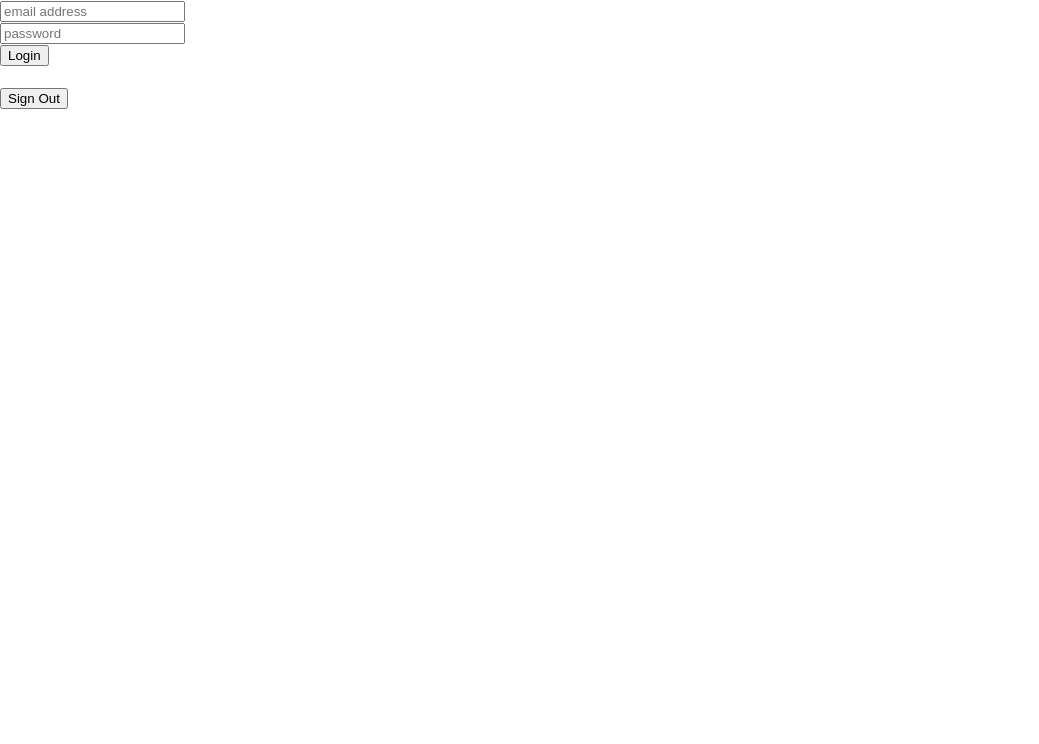
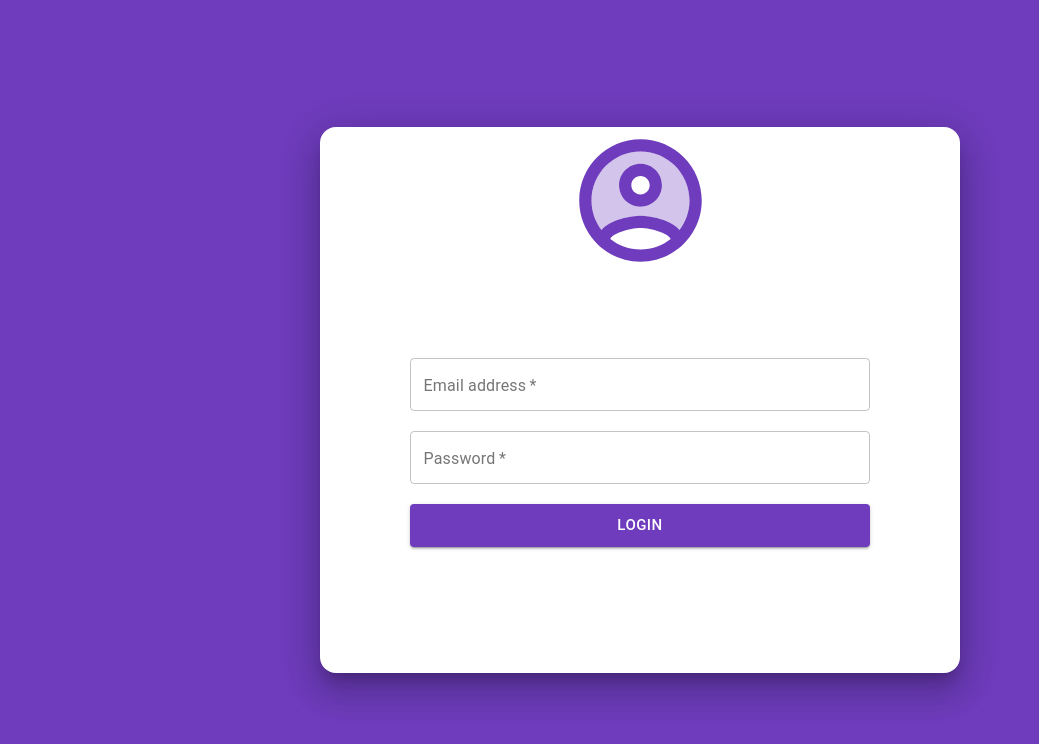
Before and after one commit to raw-knuck/Horse-s-Mouth-Frontend, a React (Create React App) app in the folder client/: page /login in a window 1280 px wide. Shown: the top 744 px of the page, without its empty margins (0-1039 px from the left). Built offline with nearby package versions, Linux system fonts and the light colour scheme; no server answers.

Commit message:
Login functionality and redirectly done

```diff
--- a/client/src/App.jsx
+++ b/client/src/App.jsx
@@ -12,7 +12,7 @@ import { ThemeProvider } from '@material-ui/styles';
 function App() {
   return (
     <>
-    <ThemeProvider>
+    <ThemeProvider theme={theme}>
       <Routes>
         <Route exact path="/" element={<Home/>}/>
         <Route exact path="/login" element={<Login/>}/>
--- a/client/src/index.scss
+++ b/client/src/index.scss
@@ -5,8 +5,22 @@ body {
     sans-serif;
   -webkit-font-smoothing: antialiased;
   -moz-osx-font-smoothing: grayscale;
+  background-color: #6E3CBC;
+  display: flex;
+  flex-direction: column;
+  justify-content: center;
+  align-items: center;
+  min-width: 100vw;
+  min-height: 100vh;
 }
-
+#root{
+  min-width: 100%;
+  min-height: 100%;
+  display: flex;
+  flex-direction: column;
+  justify-content: center;
+  align-items: center;
+}
 code {
   font-family: source-code-pro, Menlo, Monaco, Consolas, 'Courier New',
     monospace;
--- a/client/src/pages/Home.jsx
+++ b/client/src/pages/Home.jsx
@@ -1,12 +1,38 @@
-import React from 'react'
+import React, { useState } from 'react'
 import Button from '@material-ui/core/Button';
+import { getAuth, onAuthStateChanged,signOut} from 'firebase/auth';
+import { Navigate,useNavigate } from "react-router-dom"
+import { authentication } from '../utils/init-firebase';
 
 const Home = () => {
+    let [user, setuser] = useState({})
+
+    const signing_out = async() =>{
+        console.log("called the function")
+        setuser(await signOut(authentication));
+        console.log(user);
+    }
+    const auth = getAuth();
+    const history = useNavigate();
+
+    onAuthStateChanged(auth, (user) => {
+    console.log(user)
+    if (!user) {
+        return history("/login");
+    }
+    else
+    {
+        user=this.user
+    }
+    });
+
+
     return (
         <>
-            <Button variant="contained" color="success">
+            <Button variant="contained">
                 Success
             </Button>
+            {user?<button onClick={signing_out}>Sign Out</button>:null}
         </>
     )
 }
--- a/client/src/pages/Login.jsx
+++ b/client/src/pages/Login.jsx
@@ -1,8 +1,12 @@
 import { onAuthStateChanged, signInWithEmailAndPassword, signOut } from 'firebase/auth';
 import React,{useState} from 'react'
-import { auth } from '../utils/init-firebase';
-
-
+import { Navigate } from "react-router-dom"
+import { authentication } from '../utils/init-firebase';
+import TextField from '@material-ui/core/TextField'
+import Button from '@material-ui/core/Button'
+import Box from '@material-ui/core/Box'
+import styling from '../styles/pagestyles/Login'
+import AccountCircleTwoToneIcon from '@material-ui/icons/AccountCircleTwoTone';
 const Login = () => {
 
 
@@ -11,35 +15,42 @@ const Login = () => {
     const [pass, setpass] = useState("")
     const [user, setuser] = useState({})
 
-
     //submitting form
     const submitlogin = async(event) => {
         event.preventDefault();
         try {
-            const user= await signInWithEmailAndPassword(auth,email,pass)
+            const user= await signInWithEmailAndPassword(authentication,email,pass)
+
         } catch (error) {
-            console.log(error);
+            alert("User authetication failed!")
         }
     }
 
-    onAuthStateChanged(auth,(currentUser)=>{
+    onAuthStateChanged(authentication,(currentUser)=>{
         setuser(currentUser)
     })
 
-    const signing_out = async() =>{
-        await signOut(auth)
+    const checkValidation = () =>{
+        if(user?.email)
+        {
+            return <Navigate to='/'/>;
+        }
     }
+    const classes=styling();
     return (
         <>
-            <form onSubmit={submitlogin}>
-                <input type="text" placeholder='email address' name='email' onChange={(event)=>{setemail(event.target.value)}} value={email}/>
-                <br />
-                <input type="text" placeholder='password' name='password' onChange={(event)=>{setpass(event.target.value)}} value={pass}/>
-                <br />
-                <button type="submit">Login</button>
+        {checkValidation()}
+        <Box height="50%" className={classes.box} display="flex" flexDirection="column" width="50vw" justifyContent="center" alignItems="center" boxShadow={20} borderRadius={16}>
+            <AccountCircleTwoToneIcon className={classes.icon}/>
+            <form onSubmit={submitlogin} className={classes.form}>
+                <TextField name='email' onChange={(event)=>{setemail(event.target.value)}} value={email} label="Email address" variant="outlined" required={true}/>
+                <br/>
+                <TextField name='password' onChange={(event)=>{setpass(event.target.value)}} value={pass} label="Password" variant="outlined" required={true} type={"password"}/>
+                <br/>
+                <Button variant="contained" color="primary" type='submit' size="large" style={{backgroundColor:"#6E3CBC"}}>Login</Button>
             </form>
-            <h4>{user?user.email:""}</h4>
-            <button onClick={signing_out}>Sign Out</button>
+            <h4>{user?.email}</h4>
+        </Box>
         </>
     )
 }
--- a/client/src/styles/pagestyles/Login.jsx
+++ b/client/src/styles/pagestyles/Login.jsx
@@ -1,12 +1,47 @@
-import { blue } from "@material-ui/core/colors";
 import { makeStyles } from "@material-ui/styles";
+import theme from '../themes/Main'
 
-const useStyles=makeStyles({
+const useStyles=makeStyles((theme)=>({
     root:{
         primary:{
-            backgroundColor:blue
+            backgroundColor:theme.root.primary.main
         }
+    },
+    box:{
+        backgroundColor:theme.root.primary.light,
+        [theme.breakpoints.down('sm')]: {
+            width:'100vw'
+          },
+    },
+    icon:{
+        fontSize:147,
+        color:theme.root.primary.main,
+    },
+    form:{
+        '& .MuiTextField-root': {
+            // margin: theme.spacing(7),
+            width: '90%',
+        },
+        '& .MuiButton-root':
+        {
+            // margin: theme.spacing(7),
+            width: '90%'
+        },
+        '& .MuiOutlinedInput-input':{
+            padding:theme.spacing(4.3,50),
+            [theme.breakpoints.down('sm')]:{
+                padding: theme.spacing(4.3,30)
+            },
+        },
+        padding: theme.spacing(21,16),
+        display:"flex",
+        flexDirection:"column",
+        justifyContent:"center",
+        alignItems:"center",
+        [theme.breakpoints.down('sm')]:{
+            padding: theme.spacing(0,0)
+        },
     }
-})
+}))
 
 export default useStyles
--- a/client/src/styles/themes/Main.jsx
+++ b/client/src/styles/themes/Main.jsx
@@ -1,12 +1,13 @@
 import { createTheme } from "@material-ui/core";
-import { purple } from "@material-ui/core/colors";
 
 const maintheme= createTheme({
     root:{
         primary:{
-            backgroundColor:purple[500]
+            main:"#6E3CBC",
+            light:"#FFFFFF"
         }
-    }
+    },
+    spacing: 4,
 
 })
 
--- a/client/src/utils/init-firebase.jsx
+++ b/client/src/utils/init-firebase.jsx
@@ -22,4 +22,4 @@ const firebaseConfig = {
 // Initialize Firebase
 const app = initializeApp(firebaseConfig);
 const analytics = getAnalytics(app);
-export const auth = getAuth(app);
+export const authentication = getAuth(app);
```
Also changed, not shown: client/src/components/AppBar.jsx (added), client/src/components/LeftNav.jsx (added).
